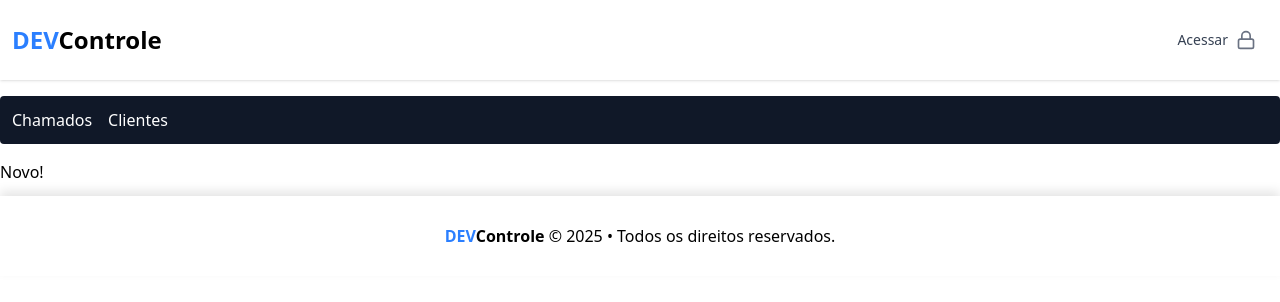
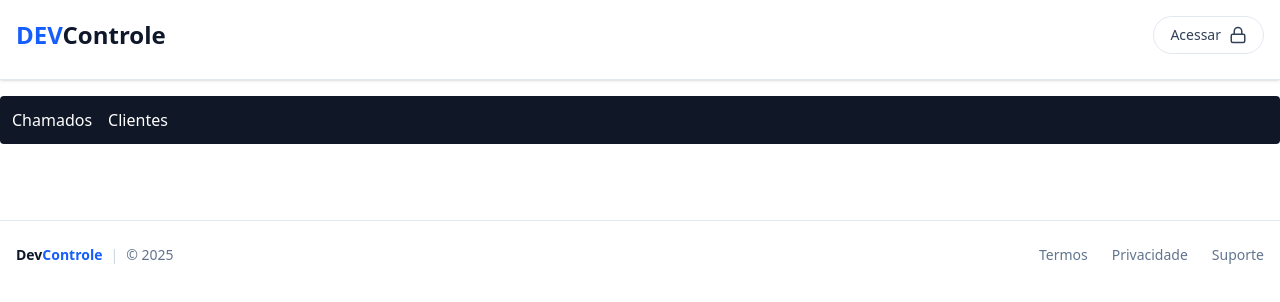
Before and after one commit to gomes-tkd/dev-controller, a Next.js app: page /dashboard/customer/new in a window 1280 px wide. Shown: the top 302 px of the page. Built offline with nearby package versions, Linux system fonts and the light colour scheme; no server answers.

Commit message:
feat: reafactory header footer and new customer page

```diff
--- a/src/app/dashboard/customer/new/page.tsx
+++ b/src/app/dashboard/customer/new/page.tsx
@@ -3,7 +3,9 @@ import Container from "@/components/ui/container";
 export default function NewCustomerPage() {
     return (
         <Container>
-            <h1>Novo!</h1>
+            <main className={"flex flex-col mt-9 mb-2"}>
+
+            </main>
         </Container>
     );
 }
--- a/src/components/footer/index.tsx
+++ b/src/components/footer/index.tsx
@@ -1,20 +1,42 @@
+import React from "react";
+import Link from "next/link";
+
 export default function Footer() {
     const currentYear = new Date().getFullYear();
 
     return (
-    <footer
-      className={
-        "w-full flex items-center mt-3 px-4 py-4 bg-white h-20 shadow-[0_-5px_10px_rgba(0,0,0,0.1)] relative z-50"
-      }
+        <footer className="w-full bg-white border-t border-slate-200 mt-10 py-6">
+            <div className="max-w-7xl mx-auto px-4 flex flex-col md:flex-row items-center justify-between gap-4">
+
+                {/* Lado Esquerdo: Marca e Copyright */}
+                <p className="text-sm text-slate-500 text-center md:text-left">
+                    <span className="text-slate-900 font-bold">Dev</span>
+                    <span className="text-blue-600 font-bold">Controle</span>
+                    <span className="mx-2 text-slate-300">|</span>
+                    &copy; {currentYear}
+                </p>
+
+                {/* Lado Direito: Links Úteis (Essenciais para parecer um SaaS real) */}
+                <div className="flex items-center gap-6">
+                    <Link
+                        href="#"
+                        className="text-sm text-slate-500 hover:text-blue-600 transition-colors duration-200"
                     >
-      <div
-        className={"w-full flex items-center justify-center max-w-7xl mx-auto"}
+                        Termos
+                    </Link>
+                    <Link
+                        href="#"
+                        className="text-sm text-slate-500 hover:text-blue-600 transition-colors duration-200"
                     >
-        <p className={"text-center"}>
-          <span className={"text-blue-500 font-bold"}>DEV</span>
-          <span className={"font-bold"}>Controle</span> &copy; {currentYear}{" "}
-          &bull; Todos os direitos reservados.{" "}
-        </p>
+                        Privacidade
+                    </Link>
+                    <Link
+                        href="#"
+                        className="text-sm text-slate-500 hover:text-blue-600 transition-colors duration-200"
+                    >
+                        Suporte
+                    </Link>
+                </div>
             </div>
         </footer>
     );
--- a/src/components/header/index.tsx
+++ b/src/components/header/index.tsx
@@ -1,8 +1,9 @@
 "use client";
+
 import React from "react";
 import Link from "next/link";
 import Image from "next/image";
-import { FiLogOut, FiLock } from "react-icons/fi";
+import { FiLogOut, FiLock, FiLoader } from "react-icons/fi";
 import { signIn, signOut, useSession } from "next-auth/react";
 
 export default function Header() {
@@ -17,48 +18,69 @@ export default function Header() {
     }
 
     return (
-        <header className={"w-full flex items-center px-2 py-4 bg-white h-20 shadow-sm z-50 relative"}>
+        <header
+            className={
+                "sticky top-0 z-50 w-full px-4 py-4 h-20 bg-white/80 " +
+                "backdrop-blur-md border-b border-slate-200 shadow-sm"
+            }
+        >
             <div className={"w-full flex items-center justify-between max-w-7xl mx-auto"}>
                 <Link href={"/"}>
-                    <h1 className={"font-bold text-2xl pl-1 hover:tracking-widest duration-300"}>
-                        <span className={"text-blue-500"}>DEV</span>
-                        Controle
+                    <h1 className={"font-bold text-2xl hover:opacity-80 transition-opacity duration-200"}>
+                        <span className={"text-blue-600"}>DEV</span>
+                        <span className={"text-slate-900"}>Controle</span>
                     </h1>
                 </Link>
 
                 <div className={"flex items-center gap-4"}>
-
-                    {/* LOADING STATE */}
                     {status === "loading" && (
-                        <div className={"flex items-center gap-4 animate-pulse"}>
-                            <div className={"h-4 w-24 bg-gray-200 rounded-md hidden sm:block"}></div>
-                            <div className={"h-10 w-10 bg-gray-200 rounded-full"}></div>
+                        <div
+                            className={
+                                "flex items-center gap-2 px-4 py-2 rounded-full " +
+                                "bg-slate-50 border border-slate-100 transition-all cursor-wait"
+                            }
+                        >
+                            <FiLoader size={20} className={"animate-spin text-blue-600"} />
+                            <span className={"text-sm font-medium text-slate-500 hidden sm:block"}>
+                                Carregando...
+                            </span>
                         </div>
                     )}
 
-                    {/* UNAUTHENTICATED */}
                     {status === "unauthenticated" && (
                         <button
                             onClick={handleLogin}
-                            className={"cursor-pointer group flex items-center gap-2 px-4 py-2 rounded-full hover:bg-gray-100 transition-all duration-200"}
+                            className={
+                                "cursor-pointer flex items-center gap-2 px-4 py-2 rounded-full border " +
+                                "border-slate-200 text-slate-700 hover:bg-slate-50 " +
+                                "hover:border-blue-300 hover:text-blue-600 transition-all duration-300"
+                            }
                         >
-                          <span className={"text-sm font-medium text-gray-700 group-hover:text-blue-600"}>
-                            Acessar
-                          </span>
-                            <FiLock size={20} className={"text-gray-500 group-hover:text-blue-600 transition-colors"} />
+                            <span className={"text-sm font-medium"}>Acessar</span>
+                            <FiLock size={18} />
                         </button>
                     )}
 
-                    {/* AUTHENTICATED */}
                     {status === "authenticated" && (
-                        <div className={"flex items-center gap-4"}>
-                            <Link href={"/dashboard"} className={"flex items-center gap-3 hover:opacity-80 transition-opacity"}
-                        >
-                            <span className={"hidden sm:block text-sm font-medium text-gray-700"}>
-                              Olá, {session?.user?.name?.split(" ")[0]}
-                            </span>
+                        <div className="flex items-center gap-2 sm:gap-4">
+                            <Link
+                                href={"/dashboard"}
+                                className={
+                                    "flex items-center gap-3 py-1 px-2 rounded-lg " +
+                                    "hover:bg-slate-100 transition-colors duration-200"
+                                }
+                            >
+                                <span className={"hidden sm:block text-sm font-medium text-slate-700"}>
+                                    Olá, {session?.user?.name?.split(" ")[0]}
+                                </span>
 
-                                <div className={"relative w-10 h-10 rounded-full overflow-hidden border border-gray-200 shadow-sm"}>
+                                <div
+                                    className={
+                                        "relative w-10 h-10 rounded-full overflow-hidden border " +
+                                        "border-slate-200 ring-2 ring-transparent " +
+                                        "hover:ring-blue-100 transition-all"
+                                    }
+                                >
                                     {session?.user?.image ? (
                                         <Image
                                             src={session.user.image}
@@ -66,23 +88,32 @@ export default function Header() {
                                             fill
                                             className={"object-cover"}
                                             sizes={"40px"}
+                                            priority
                                         />
                                     ) : (
-                                        <div className={"w-full h-full bg-blue-500 flex items-center justify-center text-white font-bold"}>
-                                            {session?.user?.name?.[0] || "U"}
+                                        <div
+                                            className={
+                                                "w-full h-full bg-blue-600 flex items-center " +
+                                                "justify-center text-white font-bold text-lg"
+                                            }
+                                        >
+                                            {session?.user?.name?.[0]?.toUpperCase() || "U"}
                                         </div>
                                     )}
                                 </div>
                             </Link>
 
-                            <div className={"h-6 w-[1px] bg-gray-300 mx-1"}></div>
+                            <div className={"h-8 w-[1px] bg-slate-200 mx-1 hidden sm:block"}></div>
 
                             <button
                                 onClick={handleLogout}
-                                className={"cursor-pointer p-2 rounded-full hover:bg-red-50 hover:text-red-600 text-gray-500 transition-colors"}
-                                title={"Sair"}
+                                className={
+                                    "cursor-pointer p-2 rounded-full text-slate-500 " +
+                                    "hover:bg-red-50 hover:text-red-600 transition-colors duration-200 group"
+                                }
+                                title={"Sair do sistema"}
                             >
-                                <FiLogOut size={22} />
+                                <FiLogOut size={22} className={"group-hover:translate-x-1 transition-transform"} />
                             </button>
                         </div>
                     )}
```
Lines whose indentation alone changed are shown as unchanged.
